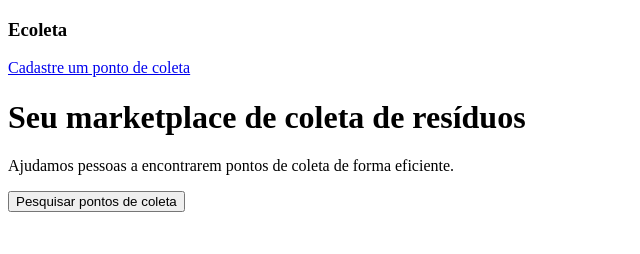
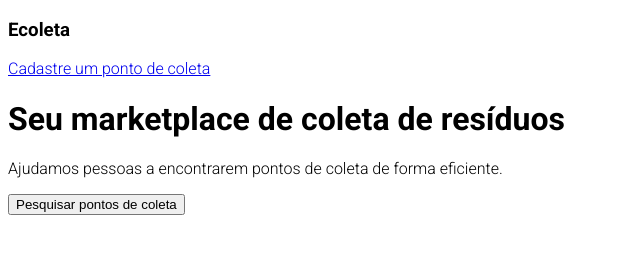
Before and after one commit to daniel21h/ecoleta-service-vanillajs, a plain HTML site: page src/index.html in a window 1280 px wide. Shown: the whole page, without its empty margins (0-640 px from the left). Drawn offline with Linux system fonts and the light colour scheme.

Commit message:
docs: files structure

```diff
--- a/index.html
+++ b/src/index.html
@@ -4,6 +4,9 @@
   <meta charset="UTF-8">
   <meta name="viewport" content="width=device-width, initial-scale=1.0">
   <title>Ecoleta</title>
+
+  <link href="https://fonts.googleapis.com/css2?family=Roboto:wght@300;700&display=swap" rel="stylesheet">
+  <link rel="stylesheet" href="./styles/main.css">
 </head>
 <body>
   <h3>Ecoleta</h3>
--- /dev/null
+++ b/src/styles/main.css
@@ -0,0 +1,3 @@
+body {
+  font-family: 'Roboto', sans-serif;
+}
```
